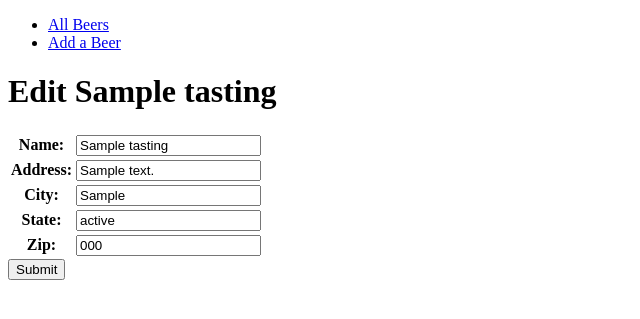
After one commit to Rtkmak14/django-crud-app-lab, a Django app: page /tastings/1/update/ in a window 1280 px wide. The commit adds this page. Shown: the top 319 px of the page, without its empty margins (0-640 px from the left). Run offline with Django 5.2, Linux system fonts and the light colour scheme; tables that the repository leaves empty hold one stand-in row (values such as "Sample post").

Commit message:
full crud with related model

```diff
--- a/brewlog/my_app/models.py
+++ b/brewlog/my_app/models.py
@@ -2,6 +2,7 @@ from django.db import models
 from django.urls import reverse
 
 # Create your models here.
+
 class Beer(models.Model):
     name=models.CharField(max_length=100)
     brewery=models.CharField(max_length=100)
@@ -13,3 +14,18 @@ class Beer(models.Model):
 
     def get_absolute_url(self):
         return reverse("beer-detail", kwargs={"beer_id": self.id})
+
+class Tasting(models.Model):
+    name=models.CharField(max_length=100)
+    address=models.CharField(max_length=100)
+    city=models.CharField(max_length=100)
+    state=models.CharField(max_length=100)
+    zip=models.CharField(max_length=100)
+
+    def __str__(self):
+        return self.name
+
+    beer= models.ForeignKey(Beer,on_delete=models.CASCADE)
+
+    def get_absolute_url(self):
+        return reverse('beer-detail', kwargs={'beer_id': self.beer.id})
--- /dev/null
+++ b/brewlog/my_app/templates/tasting_form.html
@@ -0,0 +1,18 @@
+{% extends 'base.html' %}
+{% block content %}
+
+{% if object %}
+  <h1>Edit {{ object.name }}</h1>
+{% else %}
+  <h1>Add a Tasting</h1>
+{% endif %}
+
+<form method="POST" autocomplete="off">
+  {% csrf_token %}
+  <table>
+    {{ form.as_table }}
+  </table>
+  <button type="submit">Submit</button>
+</form>
+
+{% endblock %}
--- a/brewlog/my_app/urls.py
+++ b/brewlog/my_app/urls.py
@@ -8,4 +8,7 @@ urlpatterns = [
     path('beers/create/', views.BeerCreate.as_view(), name='beer-create'),
     path('beers/<int:pk>/update/', views.BeerUpdate.as_view(), name='beer-update'),
     path('beers/<int:pk>/delete/', views.BeerDelete.as_view(), name='beer-delete'),
+    path('beer/<int:beer_id>/add-tasting/',views.add_tasting,name='add-tasting'),
+    path('tastings/<int:pk>/update/', views.TastingUpdate.as_view(), name='tasting-update'),
+    path('tastings/<int:pk>/delete/', views.TastingDelete.as_view(), name='tasting-delete')
 ]
--- a/brewlog/my_app/views.py
+++ b/brewlog/my_app/views.py
@@ -1,7 +1,10 @@
-from django.shortcuts import render
+from django.shortcuts import render, redirect
 from django.views.generic.edit import CreateView,UpdateView,DeleteView
 from django.http import HttpResponse
-from .models import Beer
+from .models import Beer, Tasting
+from .forms import TastingForm
+from django.urls import reverse_lazy
+
 
 def home (request):
     return render(request,'home.html')
@@ -10,9 +13,25 @@ def beers_index(request):
     beers=Beer.objects.all()
     return render(request,'beers/index.html',{'beers':beers})
 
-def beer_detail(request,beer_id):
-    beer=Beer.objects.get(id=beer_id)
-    return render(request,'beers/detail.html',{'beer':beer})
+def beer_detail(request, beer_id):
+    beer = Beer.objects.get(id=beer_id)
+    tastings = beer.tasting_set.all()
+    tasting_form = TastingForm()
+    return render(request, 'beers/detail.html', {
+        'beer': beer,
+        'tastings': tastings,
+        'tasting_form': tasting_form
+    })
+
+
+def add_tasting(request, beer_id):
+    form = TastingForm(request.POST)
+    if form.is_valid():
+        new_tasting = form.save(commit=False)
+        new_tasting.beer_id = beer_id
+        new_tasting.save()
+    return redirect('beer-detail', beer_id=beer_id)
+
 
 class BeerCreate(CreateView):
     model=Beer
@@ -29,3 +48,15 @@ class BeerDelete(DeleteView):
     model=Beer
     template_name = 'main_app/beer_confirm_delete.html'
     success_url="/beers/"
+
+class TastingUpdate(UpdateView):
+    model = Tasting
+    fields = ['name', 'address', 'city', 'state', 'zip']
+    template_name = 'tasting_form.html'
+
+class TastingDelete(DeleteView):
+    model=Tasting
+    template_name = 'tasting_confirm_delete.html'
+
+    def get_success_url(self):
+        return reverse_lazy('beer-detail', kwargs={'beer_id': self.object.beer.id})
```
Also changed, not shown: brewlog/my_app/forms.py (added, +7 -0 lines), brewlog/my_app/templates/beers/detail.html (+34 -16 lines), brewlog/my_app/templates/tasting_confirm_delete.html (added, +17 -0 lines), brewlog/my_app/migrations/0002_tasting.py (added).
